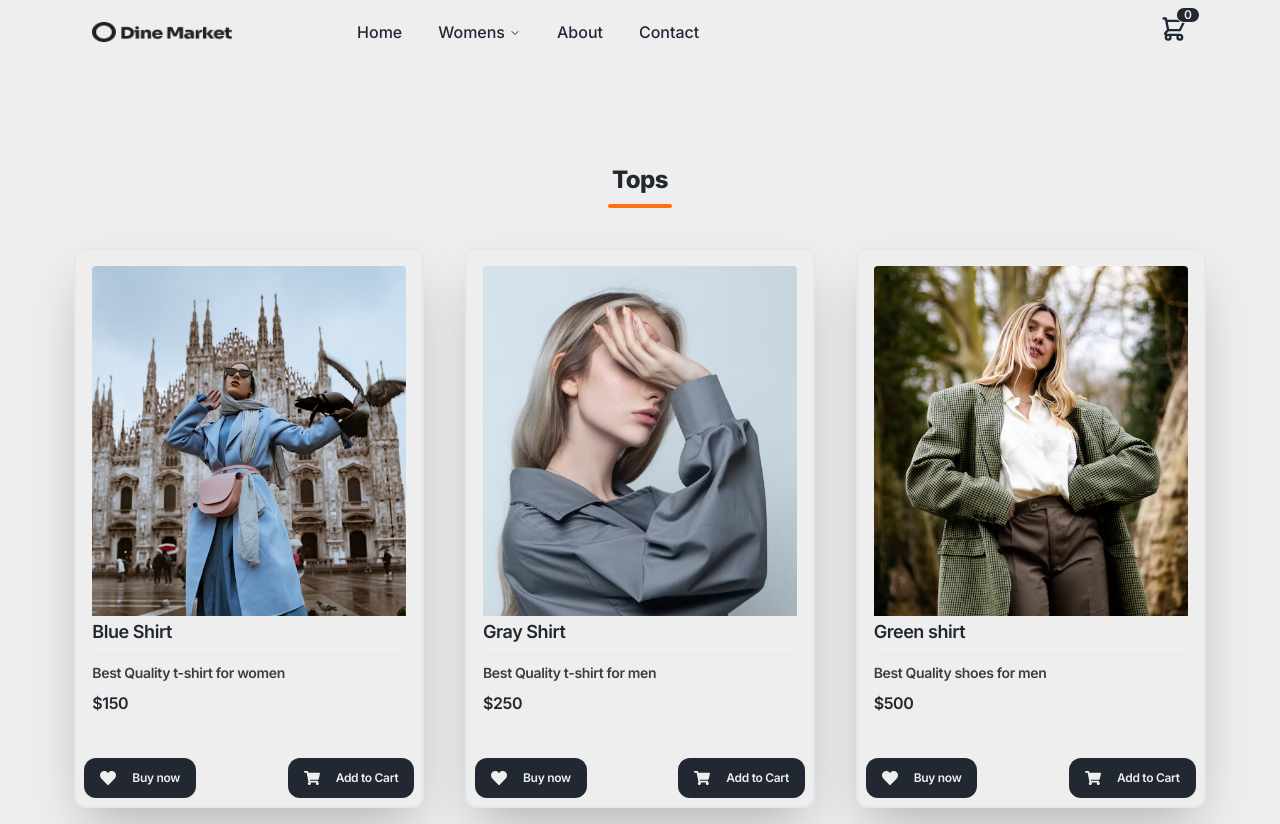
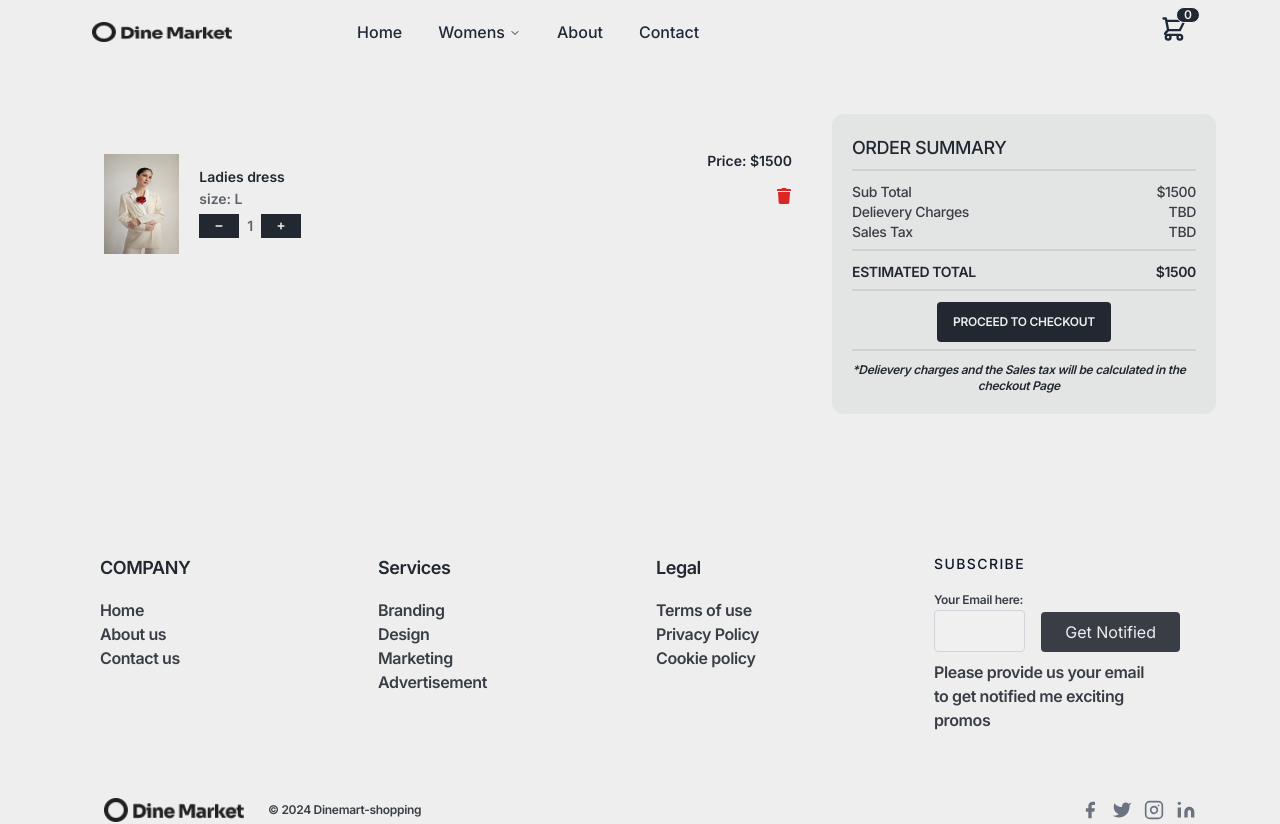
Before and after one commit to shahzaibee/Ecommerce-shop, a Next.js app: page /cart in a window 1280 px wide. Shown: the top 824 px of the page. Built offline with nearby package versions, Linux system fonts and the light colour scheme.

Commit message:
cart page finalize

```diff
--- a/src/app/[category]/[slug]/page.tsx
+++ b/src/app/[category]/[slug]/page.tsx
@@ -5,7 +5,7 @@ import { FaHeart, FaShoppingCart, FaPlus, FaMinus } from "react-icons/fa";
 
 const Slug = () => {
   return (
-    <section className="text-gray-600 body-font overflow-hidden">
+    <section className="text-gray-600 body-font overflow-hidden mb-[100px] mt-[50px]">
       <div className="container px-5 py-24 mx-auto">
         <div className="lg:w-4/5 mx-auto flex flex-wrap">
           {/* Image */}
--- a/src/app/[category]/page.tsx
+++ b/src/app/[category]/page.tsx
@@ -33,7 +33,7 @@ const Category = () => {
   ];
 
   return (
-    <div className="mb-[100px] mt-[100px] mx-auto">
+    <div className="mb-[100px] mt-[50px] mx-auto">
       {/* Heading */}
       <div className="text-center mb-10">
         <h1 className=" text-myBlackHead scroll-m-20 text-xl font-extrabold tracking-tight lg:text-2xl capitalize">
--- /dev/null
+++ b/src/app/cart/page.tsx
@@ -0,0 +1,72 @@
+import CartCard from "@/components/cartCard";
+import { Button } from "@/components/ui/button";
+import React from "react";
+
+const Cart = () => {
+  return (
+    <div className="mb-[100px] mt-[50px] mx-auto">
+      <div className="grid lg:grid-cols-3 grid-cols-1">
+        {/* items */}
+        <div className="col-span-2">
+          <CartCard
+            src="/F15.avif"
+            title="Ladies dress"
+            size="L"
+            price={1500}
+          />
+        </div>
+        {/* summary */}
+        <div className="bg-myBlackHead/5 p-5 rounded-xl">
+          {/* heading */}
+          <h2 className="scroll-m-20 text-lg font-medium uppercase tracking-tight text-myBlackHead">
+            order summary
+          </h2>
+          {/* divider */}
+          <div className="divider mt-0 mb-1"></div>
+          {/* pricing */}
+          <div className="text-sm font-medium tracking-tight text-myBlackpara">
+            {/* product prizes */}
+            <div className="flex items-center justify-between capitalize">
+              <h2>sub total</h2>
+              <h2>$1500</h2>
+            </div>
+            {/* delivery charges */}
+            <div className="flex items-center justify-between capitalize">
+              <h2>Delievery charges</h2>
+              <h2>TBD</h2>
+            </div>
+            {/* Service charges */}
+            <div className="flex items-center justify-between capitalize">
+              <h2>Sales tax</h2>
+              <h2>TBD</h2>
+            </div>
+            {/* divider */}
+            <div className="divider mt-0 mb-1"></div>
+            {/* Estimated total */}
+            <div className="flex items-center justify-between capitalize font-semibold text-sm tracking-tight text-myBlackHead">
+              <h2>ESTIMATED TOTAL</h2>
+              <h2>$1500</h2>
+            </div>
+            {/* divider */}
+            <div className="divider mt-0 mb-1"></div>
+            {/* checkout button */}
+            <div className="flex items-center justify-center w-full">
+              <Button className="bg-myBlackHead hover:bg-transparent duration-300 text-myWhite hover:text-myBlackHead scroll-m-20 text-xs font-semibold tracking-tight hover:shadow-md uppercase rounded">
+                proceed to checkout
+              </Button>
+            </div>
+            {/* divider */}
+            <div className="divider mt-0 mb-1"></div>
+            {/* note */}
+            <p className="text-xs font-semibold tracking-tight text-myBlackHead w-[97%] text-center italic">
+              {` *Delievery charges and the Sales tax will be calculated in the
+              checkout Page`}
+            </p>
+          </div>
+        </div>
+      </div>
+    </div>
+  );
+};
+
+export default Cart;
--- a/src/components/Navbar.tsx
+++ b/src/components/Navbar.tsx
@@ -1,7 +1,7 @@
-import Link from "next/link";
 import { GiHamburgerMenu } from "react-icons/gi";
 import { NavigationMenuDemo } from "./navlinks";
 import Image from "next/image";
+import Link from "next/link";
 
 const Navbar = () => {
   return (
@@ -77,6 +77,8 @@ const Navbar = () => {
             role="button"
             className="cursor-pointer pr-4 group "
           >
+            {/* cart link */}
+            <Link href={"/cart"}>
               <div className="indicator ">
                 <svg
                   xmlns="http://www.w3.org/2000/svg"
@@ -96,18 +98,7 @@ const Navbar = () => {
                   0
                 </span>
               </div>
-          </div>
-          <div
-            tabIndex={0}
-            className="mt-3 z-[1] card card-compact dropdown-content w-52 bg-base-100 shadow"
-          >
-            <div className="card-body">
-              <span className="font-bold text-lg">8 Items</span>
-              <span className="text-info">Subtotal: $999</span>
-              <div className="card-actions">
-                <button className="btn btn-primary btn-block">View cart</button>
-              </div>
-            </div>
+            </Link>
           </div>
         </div>
       </div>
--- /dev/null
+++ b/src/components/cartCard.tsx
@@ -0,0 +1,71 @@
+import Image from "next/image";
+import React from "react";
+import { Button } from "./ui/button";
+import { FaPlus, FaMinus, FaTrash } from "react-icons/fa";
+
+const CartCard = ({
+  src,
+  title,
+  size,
+  price,
+}: {
+  src: string;
+  title: string;
+  size: string;
+  price: number;
+}) => {
+  return (
+    <div className="flex p-10 ">
+      {/* Image*/}
+      <Image
+        src={src}
+        alt="ladies dress"
+        title={title}
+        width={80}
+        height={80}
+        className="w-[100px] h-[100px]"
+      />
+      {/* some info */}
+      <div className="flex px-5 justify-between items-center w-full">
+        <div>
+          {/* title */}
+          <h2 className="text-sm font-semibold leading-none line-clamp-1 text-myBlackHead">
+            {title}
+          </h2>
+          {/* size */}
+          <p className="mt-2 text-sm text-myBlackpara/80 leading-none line-clamp-1 font-semibold">
+            size:&nbsp;<span>{size}</span>
+          </p>
+          {/* quantity */}
+          <div className="flex mt-2 items-center">
+            <Button className="group hover:bg-myWhite bg-myBlackHead text-myWhite hover:text-myBlackHead w-fit h-fit rounded-lg text-xs duration-500">
+              <FaMinus className="h-2 w-2 group-hover:text-myBlackHead" />
+            </Button>
+            <div className="mr-2 ml-2 scroll-m-20 text-sm font-semibold tracking-tight text-myBlackpara/80">
+              1
+            </div>
+            <Button className="group hover:bg-myWhite bg-myBlackHead text-myWhite hover:text-myBlackHead w-fit h-fit rounded-lg text-xs duration-500">
+              <FaPlus className="h-2 w-2 group-hover:text-myBlackHead" />
+            </Button>
+          </div>
+          {/* price and delete */}
+          <div className="lg:hidden flex flex-col gap-2 mt-5">
+            <h3 className="text-sm font-semibold leading-none line-clamp-1 text-myBlackHead">
+              <span>Price:&nbsp;</span>&#36;{price}
+            </h3>
+            <FaTrash className="text-base font-semibold leading-none text-red-600 cursor-pointer" />
+          </div>
+        </div>
+      </div>
+      {/*price and delete*/}
+      <div className="lg:flex hidden flex-col items-end gap-5">
+        <h3 className="text-sm font-semibold leading-none line-clamp-1 text-myBlackHead">
+          <span>Price:&nbsp;</span>&#36;{price}
+        </h3>
+        <FaTrash className="text-base font-semibold leading-none text-red-600 cursor-pointer" />
+      </div>
+    </div>
+  );
+};
+
+export default CartCard;
```
Lines whose indentation alone changed are shown as unchanged.
